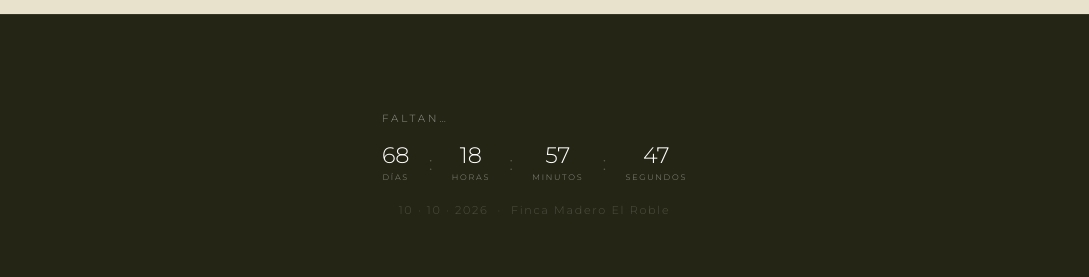
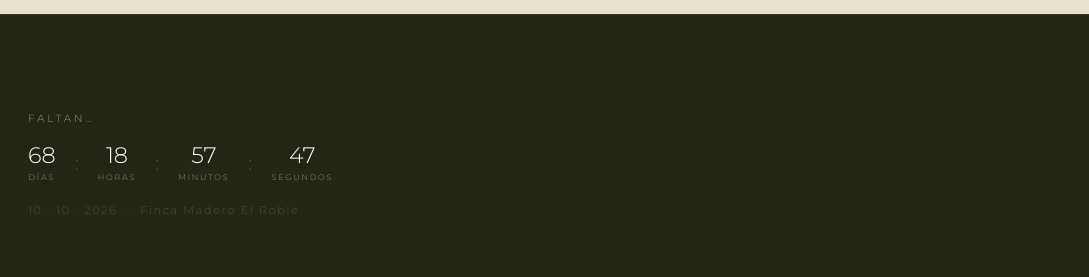
Before and after one commit to silvestrerigal-2323/casamiento-agus-slvr, a plain HTML site: page index.html in a window 1280 px wide. Shown: the part 4490-4767 px from the top of the page, 191-1280 px from the left. Drawn offline with Linux system fonts and the light colour scheme.

Commit message:
Countdown footer alineado a la izquierda

```diff
--- a/index.html
+++ b/index.html
@@ -848,8 +848,8 @@
     }
 
     .footer-left {
-      text-align: center;
-      justify-self: center;
+      text-align: left;
+      justify-self: start;
     }
     .footer-right { display: flex; flex-direction: column; gap: 0.8rem; align-items: flex-end; }
 
```
